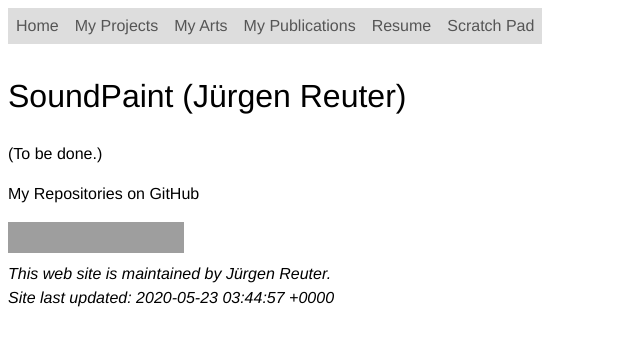
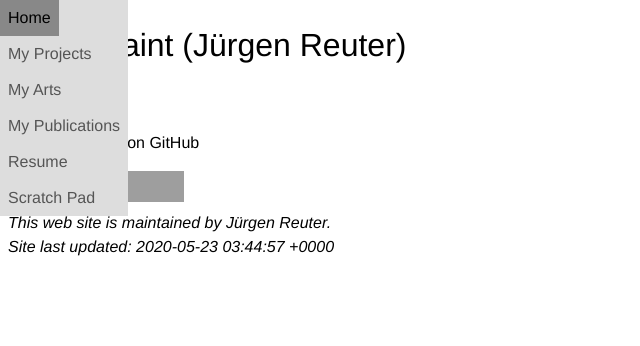
Before and after one commit to soundpaint/soundpaint.github.io, a Jekyll site: the page built from index.md, in a window 1280 px wide. Shown: the top 346 px of the page, without its empty margins (0-640 px from the left). Built offline with Jekyll 4.4.1, drawn with Linux system fonts in a browser that asks for light colours; our own code applies the rules of GitHub Pages for plain Markdown files; grey boxes are pictures that could not be loaded.

Commit message:
Navigator Enhancements
* Factor out pages list into _data/pageslist.yml.
* Add logic for marking current page.

```diff
--- a/_includes/_nav.html
+++ b/_includes/_nav.html
@@ -3,10 +3,9 @@
              <a href="/">{{ page.title | default: site.title }}</a>
         -->
         <nav class="nav">
-          <a href="index.html">Home</a>
-          <a href="projects.html">My Projects</a>
-          <a href="arts.html">My Arts</a>
-          <a href="publications.html">My Publications</a>
-          <a href="resume.html">Resume</a>
-          <a href="scratchpad.html">Scratch Pad</a>
+{% for item in site.data.pageslist.pages %}
+          <div class="{% if item.url == page.url %}active{% endif %}">
+            <a href="{{ item.url }}">{{ item.title }}</a>
+          </div>
+{% endfor %}
         </nav>
--- a/_sass/layout.scss
+++ b/_sass/layout.scss
@@ -11,18 +11,15 @@ a {
 
 .nav {
   grid-area: nav;
-  display: inline-block;
+  position: fixed;
+  top: 0;
+  left: 0;
+  display: inline-grid;
   background-color: #ddd;
   overflow: hidden;
 }
 
-.nav ul {
-  list-style-type: none;
-  margin: 0;
-  padding: 0;
-}
-
-.nav a {
+.nav div a {
   font-size: 1em;
   color: #555;
   float: left;
@@ -30,12 +27,17 @@ a {
   padding: 6px 8px;
 }
 
-.nav a:hover {
+.nav div a:hover {
   background-color: #888;
   color: black;
 }
 
-.nav a:active {
+.nav div.active a {
+  color: #aaa;
+  cursor: default;
+}
+
+.nav div a:active {
   background-color: #333;
   color: white;
 }
```
Also changed, not shown: _data/pageslist.yml (added, +20 -0 lines).
